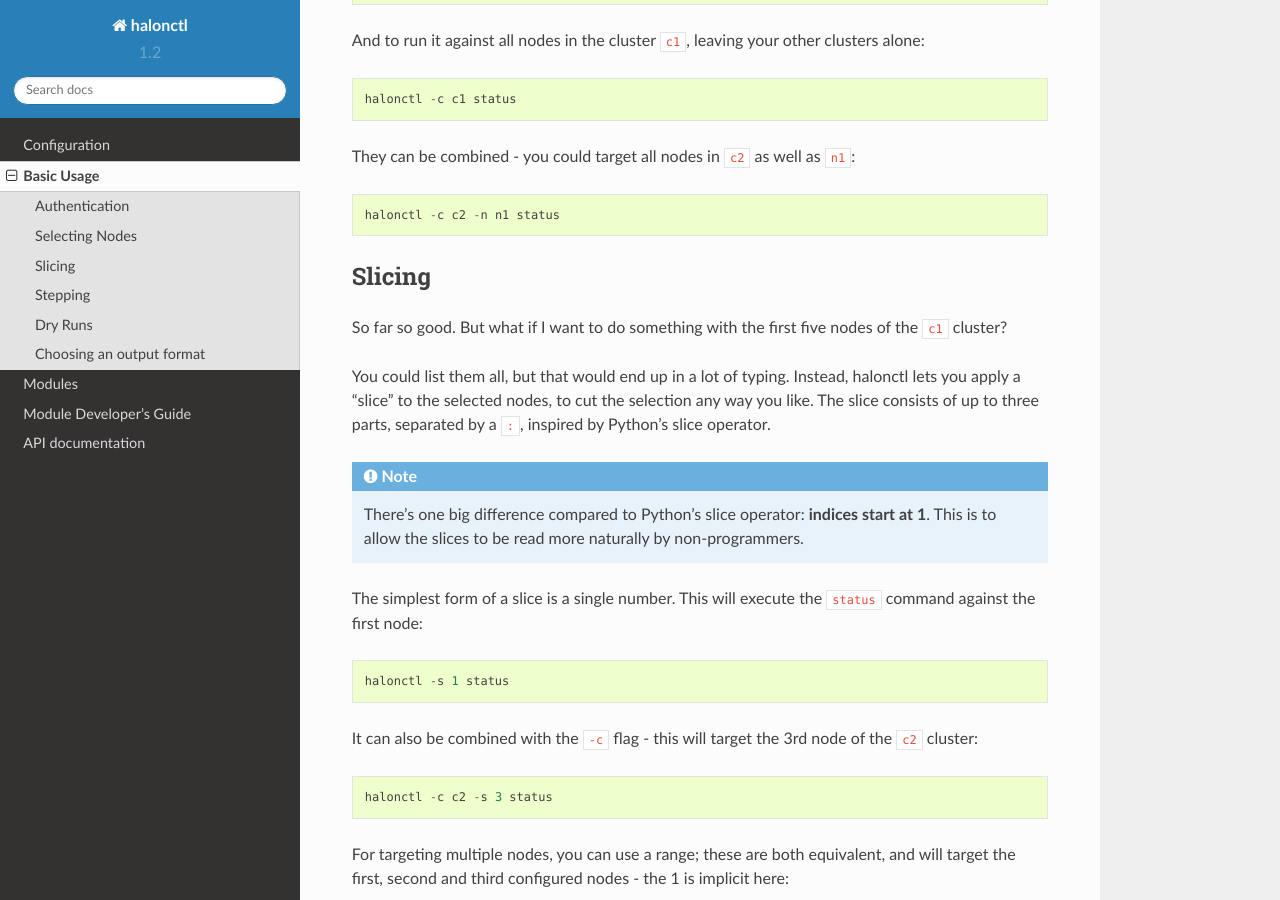
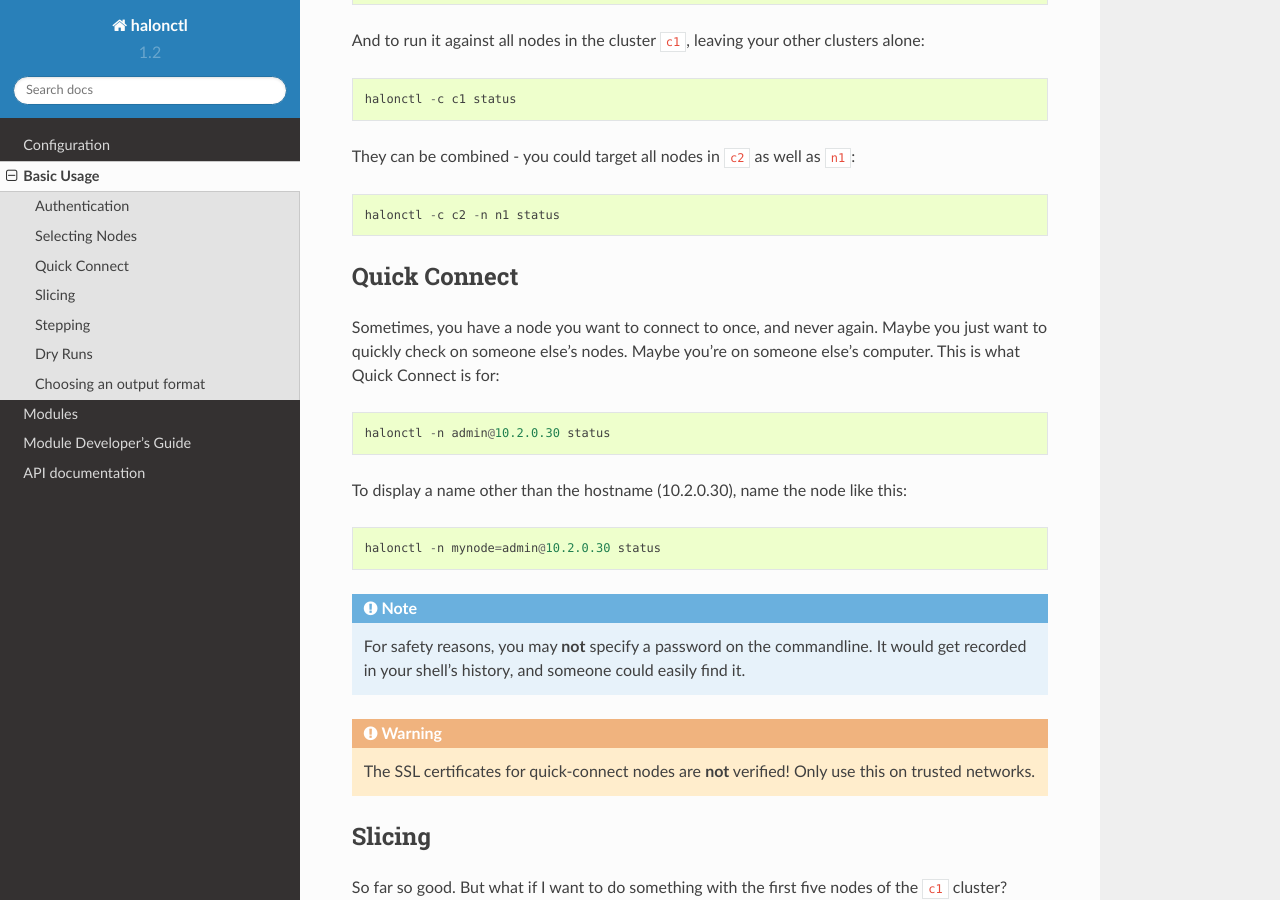
Before and after one commit to wildegnux/halonctl, a Sphinx documentation site: the page built from docs/basics.rst, in a window 1280 px wide and 900 px high, scrolled down 1540 px. Built offline with Sphinx 7.4.7 and the Read the Docs theme 2.0.0, drawn with Linux system fonts in a browser that asks for light colours.

Commit message:
Docs for Quick Connect

```diff
--- a/docs/basics.rst
+++ b/docs/basics.rst
@@ -50,6 +50,25 @@ And to run it against all nodes in the cluster ``c1``, leaving your other cluste
 They can be combined - you could target all nodes in ``c2`` as well as ``n1``::
 
     halonctl -c c2 -n n1 status
+
+Quick Connect
+-------------
+
+Sometimes, you have a node you want to connect to once, and never again. Maybe you just want to quickly check on someone else's nodes. Maybe you're on someone else's computer. This is what Quick Connect is for::
+
+    halonctl -n admin@10.2.0.30 status
+
+To display a name other than the hostname (10.2.0.30), name the node like this::
+
+    halonctl -n mynode=admin@10.2.0.30 status
+
+.. note::
+
+   For safety reasons, you may **not** specify a password on the commandline. It would get recorded in your shell's history, and someone could easily find it.
+
+.. warning::
+
+   The SSL certificates for quick-connect nodes are **not** verified! Only use this on trusted networks.
 
 Slicing
 -------
```
